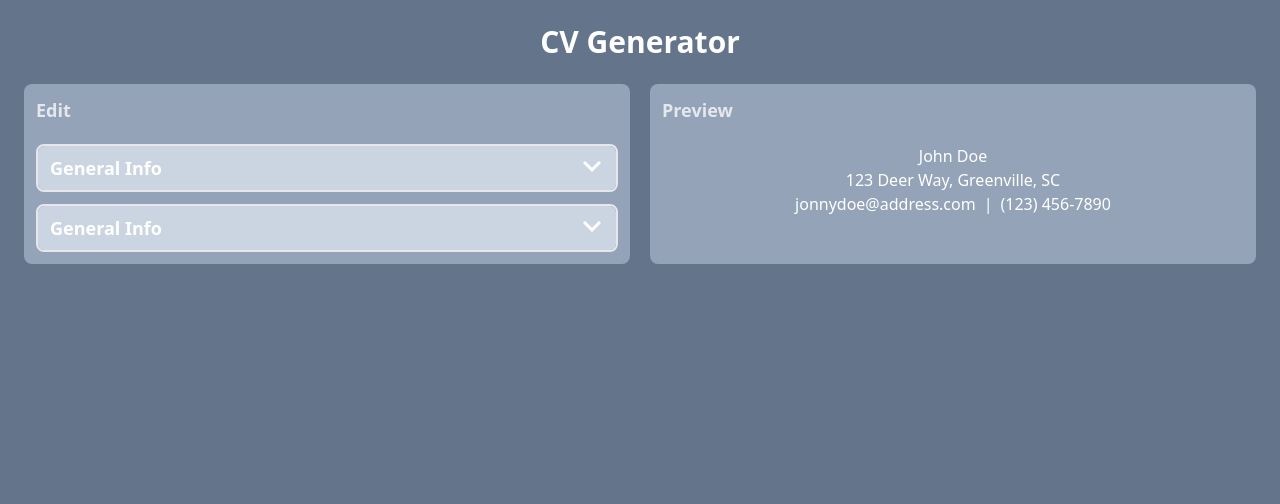
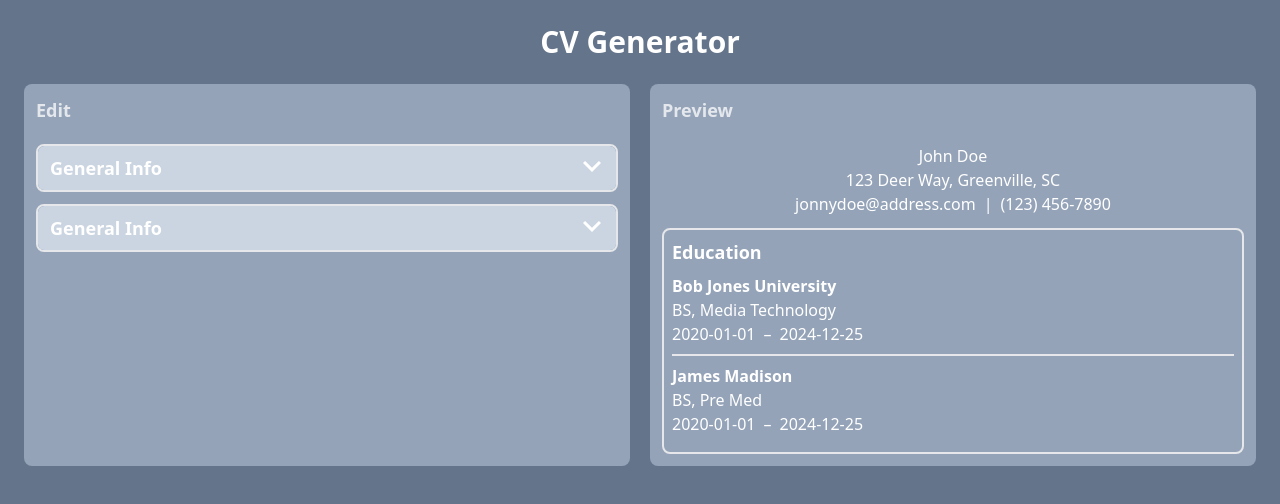
Before and after one commit to ethanwhall389/cv-application, a React (Vite) app in the folder cv-application/: page / in a window 1280 px wide. Shown: the top 504 px of the page. Built offline with nearby package versions, Linux system fonts and the light colour scheme.

Commit message:
Add display education

```diff
--- a/cv-application/src/App.jsx
+++ b/cv-application/src/App.jsx
@@ -7,6 +7,7 @@ import EditGeneralInfo from './components/edit/edit-gen-info'
 import EditEducation from './components/edit/edit-education'
 import Accordion from './components/edit/accordion'
 import DisplayGenInfo from './components/preview/display-gen-info'
+import DisplayEducation from './components/preview/display-education'
 
 
 function App() {
@@ -36,6 +37,7 @@ function App() {
 
       <Panel title={'Preview'}>
         <DisplayGenInfo personalData={personalData}/>
+        <DisplayEducation data={educationData}/>
       </Panel>
     </div>
   </div>
--- a/cv-application/src/components/edit/edit-education.jsx
+++ b/cv-application/src/components/edit/edit-education.jsx
@@ -2,13 +2,13 @@ export default function EditEducation({ educationData, onChangeEducationData })
     return (
 
         <form action="" className="">
-
-            {console.log(educationData)}
-
             {educationData.map(entry => (
-                <>
-                <EducationEntry dataEntry={entry} entryId={entry.id} educationData={educationData} setEducationData={onChangeEducationData}/>
-                </>
+                <EducationEntry
+                key={entry.id}
+                dataEntry={entry}
+                entryId={entry.id}
+                educationData={educationData}
+                setEducationData={onChangeEducationData}/>
             ))}
         </form>
     )
@@ -28,10 +28,6 @@ function EducationEntry({ dataEntry, entryId, educationData, setEducationData })
         }
 
         const index = getIndex();
-
-        // console.log(educationData)
-
-        console.log(`editing: ${educationData[index][objectKey]}`, `index: ${index}`);
 
         const newData = [...educationData]
         newData[index][objectKey]=event.target.value;
@@ -59,6 +55,15 @@ function EducationEntry({ dataEntry, entryId, educationData, setEducationData })
             className="rounded-lg p-1 mb-2"
             />
 
+            <label htmlFor="field" className="text-start">Field of study</label>
+            <input
+            type="text"
+            value={dataEntry.field}
+            id="field"
+            onChange={(e) => handleChangeEducation(e, 'field', entryId)}
+            className="rounded-lg p-1 mb-2"
+            />
+
             <label htmlFor="start" className="text-start">Start Date</label>
             <input
             type="date"
--- /dev/null
+++ b/cv-application/src/components/preview/display-education.jsx
@@ -0,0 +1,35 @@
+export default function DisplayEducation({ data }) {
+
+    return (
+
+        <div className="border-2 rounded-lg p-2 text-start">
+            <h2 className="text-lg font-bold">Education</h2>
+            {data.map( (entry, index) => (
+                <DisplayEntry key={entry.id} entryData={entry} length={data.length} index={index}/>
+            ))}
+        </div>
+    )
+}
+
+function DisplayEntry({ entryData, length, index }) {
+
+    let bottomBorder = '';
+    if (length > 1) {
+        index !== length-1 ? bottomBorder = 'border-b-2' : '';
+    }
+
+    return (
+        <div className={`flex flex-col items-start ${bottomBorder} py-2`}>
+            <h2 className="text-md font-bold">{entryData.schoolName}</h2>
+            <div>
+                <span>{entryData.degree}, </span>
+                <span>{entryData.field}</span>
+            </div>
+            <div className="flex gap-2">
+                <span>{entryData.startDate}</span>
+                <span>&ndash;</span>
+                <span>{entryData.endDate}</span>
+            </div>
+        </div>
+    )
+}
--- a/cv-application/src/data/education-data.js
+++ b/cv-application/src/data/education-data.js
@@ -3,6 +3,7 @@ const EducationData = [
         id: 0,
         schoolName: 'Bob Jones University',
         degree: 'BS',
+        field: 'Media Technology',
         startDate: '2020-01-01',
         endDate: '2024-12-25',
     },
@@ -11,6 +12,7 @@ const EducationData = [
         id: 1,
         schoolName: 'James Madison',
         degree: 'BS',
+        field: 'Pre Med',
         startDate: '2020-01-01',
         endDate: '2024-12-25',
     }
```
